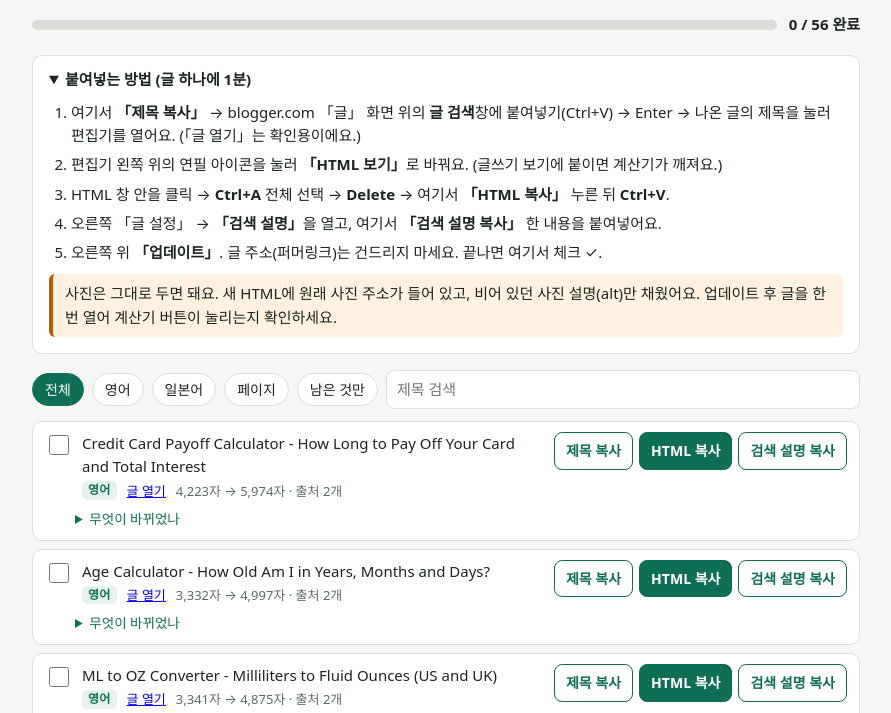
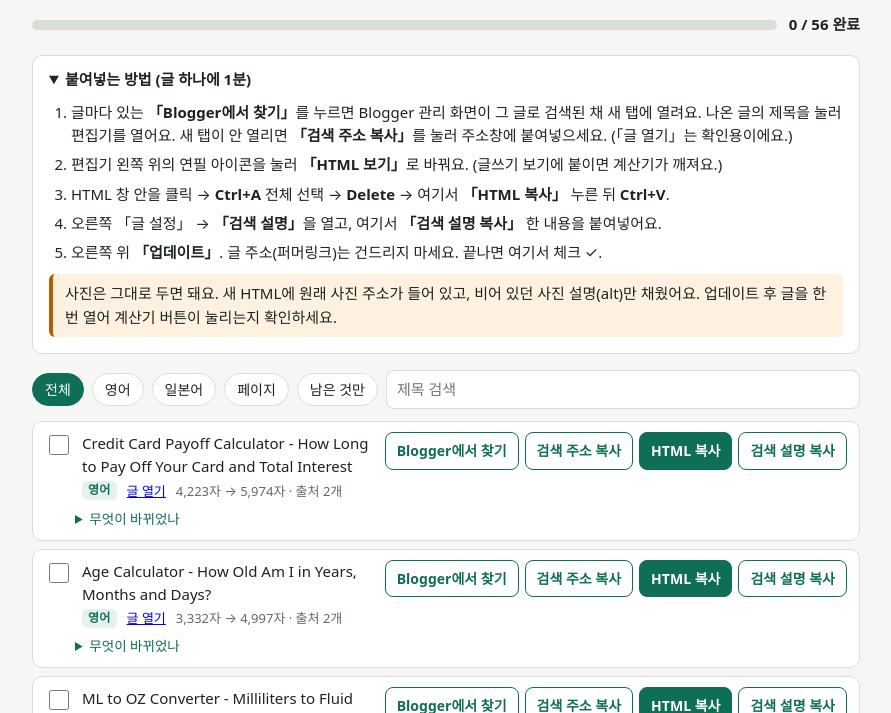
Before and after one commit to jobongcheon/alcohol, a plain HTML site: page smartlifecalc-fix/index.html in a window 1280 px wide. Shown: the part 87-800 px from the top of the page, without its empty margins (194-1085 px from the left). Drawn offline with Linux system fonts and the light colour scheme; a web font is replaced by a local one.

Commit message:
smartlifecalc-fix: 글마다 Blogger 검색 주소로 바로 여는 버튼
Co-Authored-By: Claude Opus 5.5 <noreply@anthropic.com>
Claude-Session: https://claude.ai/code/session_018juVwuMCw5brEKW7tTbnHR

```diff
--- a/smartlifecalc-fix/index.html
+++ b/smartlifecalc-fix/index.html
@@ -44,8 +44,9 @@ details.guide li{margin:6px 0}
 .chip{display:inline-block;border-radius:5px;padding:0 6px;font-size:12px;font-weight:700;letter-spacing:.02em;background:var(--soft);color:var(--accent)}
 .chip.jp{background:var(--warn-soft);color:var(--warn)}
 .btns{display:flex;gap:6px;flex:none;flex-wrap:wrap;justify-content:flex-end}
-button.b{border:1px solid var(--accent);background:var(--accent);color:var(--accent-fg);border-radius:8px;padding:7px 11px;font:inherit;font-weight:700;font-size:14px;cursor:pointer}
-button.b.s{background:var(--panel);color:var(--accent)}
+a.b{text-decoration:none;display:inline-block}
+button.b,a.b{border:1px solid var(--accent);background:var(--accent);color:var(--accent-fg);border-radius:8px;padding:7px 11px;font:inherit;font-weight:700;font-size:14px;cursor:pointer}
+button.b.s,a.b.s{background:var(--panel);color:var(--accent)}
 button.b:focus-visible,.tab:focus-visible{outline:3px solid var(--accent);outline-offset:2px}
 .det{margin:8px 0 0 30px;font-size:13.5px;color:var(--mute)}
 .det summary{cursor:pointer;color:var(--accent);font-weight:500}
@@ -72,7 +73,7 @@ textarea.hid{position:fixed;left:-9999px;top:0;width:10px;height:10px;opacity:0}
   <details class="guide" open>
     <summary>붙여넣는 방법 (글 하나에 1분)</summary>
     <ol>
-      <li>여기서 <b>「제목 복사」</b> → blogger.com 「글」 화면 위의 <b>글 검색</b>창에 붙여넣기(Ctrl+V) → Enter → 나온 글의 제목을 눌러 편집기를 열어요. (「글 열기」는 확인용이에요.)</li>
+      <li>글마다 있는 <b>「Blogger에서 찾기」</b>를 누르면 Blogger 관리 화면이 그 글로 검색된 채 새 탭에 열려요. 나온 글의 제목을 눌러 편집기를 열어요. 새 탭이 안 열리면 <b>「검색 주소 복사」</b>를 눌러 주소창에 붙여넣으세요. (「글 열기」는 확인용이에요.)</li>
       <li>편집기 왼쪽 위의 연필 아이콘을 눌러 <b>「HTML 보기」</b>로 바꿔요. (글쓰기 보기에 붙이면 계산기가 깨져요.)</li>
       <li>HTML 창 안을 클릭 → <b>Ctrl+A</b> 전체 선택 → <b>Delete</b> → 여기서 <b>「HTML 복사」</b> 누른 뒤 <b>Ctrl+V</b>.</li>
       <li>오른쪽 「글 설정」 → <b>「검색 설명」</b>을 열고, 여기서 <b>「검색 설명 복사」</b> 한 내용을 붙여넣어요.</li>
@@ -116,6 +117,8 @@ textarea.hid{position:fixed;left:-9999px;top:0;width:10px;height:10px;opacity:0}
     try{ await navigator.clipboard.writeText(text); toast(label+' 복사했어요'); return; }catch(e){}
     try{ const h=$('#hid'); h.value=text; h.focus(); h.select(); const ok=document.execCommand('copy'); h.blur(); toast(ok?label+' 복사했어요':'복사가 막혔어요. 아래 상자에서 직접 복사하세요'); }catch(e){ toast('복사가 막혔어요'); }
   }
+  const BLOG_ID={en:'6575699470728676694',jp:'965551885121880221'};
+  const bloggerUrl=it=>{const id=BLOG_ID[it.lang]; if(it.kind==='page') return `https://www.blogger.com/blog/pages/${id}?hl=ko`; const q=it.title.split(/\s[-–]\s/)[0].trim(); return `https://www.blogger.com/blog/posts/${id}?hl=ko&q=${encodeURIComponent(q)}`;};
   const esc=s=>String(s).replace(/[&<>"]/g,c=>({'&':'&amp;','<':'&lt;','>':'&gt;','"':'&quot;'}[c]));
   function render(){
     const list=$('#list'); list.innerHTML='';
@@ -136,7 +139,7 @@ textarea.hid{position:fixed;left:-9999px;top:0;width:10px;height:10px;opacity:0}
         <input type="checkbox" id="c${i}" ${done[it.id]?'checked':''} aria-label="완료">
         <div class="ttl"><label class="t" for="c${i}">${esc(it.title)}</label>
           <div class="m">${chip}<a href="${esc(it.url)}" target="_blank" rel="noopener">글 열기</a><span>${meta}</span></div></div>
-        <div class="btns"><button class="b s" data-a="title">제목 복사</button><button class="b" data-a="html">HTML 복사</button>${it.meta?'<button class="b s" data-a="meta">검색 설명 복사</button>':''}</div>
+        <div class="btns"><a class="b s" href="${esc(bloggerUrl(it))}" target="_blank" rel="noopener">Blogger에서 찾기</a><button class="b s" data-a="title">검색 주소 복사</button><button class="b" data-a="html">HTML 복사</button>${it.meta?'<button class="b s" data-a="meta">검색 설명 복사</button>':''}</div>
       </div>
       ${it.kind==='post'?`<details class="det"><summary>무엇이 바뀌었나</summary><ul>
         <li>중복된 FAQ·표·팁을 하나로 합쳤어요. FAQ 제목: 「${esc(it.faq)}」</li>
@@ -145,8 +148,7 @@ textarea.hid{position:fixed;left:-9999px;top:0;width:10px;height:10px;opacity:0}
         <li>사진 설명(alt): ${esc(it.alt)}</li>
         <li>검색 설명: ${esc(it.meta)}</li></ul></details>`:''}`;
       d.querySelector('input').addEventListener('change',e=>{ if(e.target.checked)done[it.id]=1; else delete done[it.id]; save(KEY,done); d.classList.toggle('done',!!e.target.checked); count(); if(filter==='todo')render(); });
-      const shortTitle=it.title.split(/\s[-–]\s/)[0].trim();
-      d.querySelectorAll('button.b').forEach(b=>b.addEventListener('click',()=>{const a=b.dataset.a; copy(a==='html'?it.html:a==='meta'?it.meta:shortTitle, a==='html'?'HTML':a==='meta'?'검색 설명':'제목');}));
+      d.querySelectorAll('button.b').forEach(b=>b.addEventListener('click',()=>{const a=b.dataset.a; copy(a==='html'?it.html:a==='meta'?it.meta:bloggerUrl(it), a==='html'?'HTML':a==='meta'?'검색 설명':'검색 주소');}));
       list.appendChild(d);
     });
     count();
```
